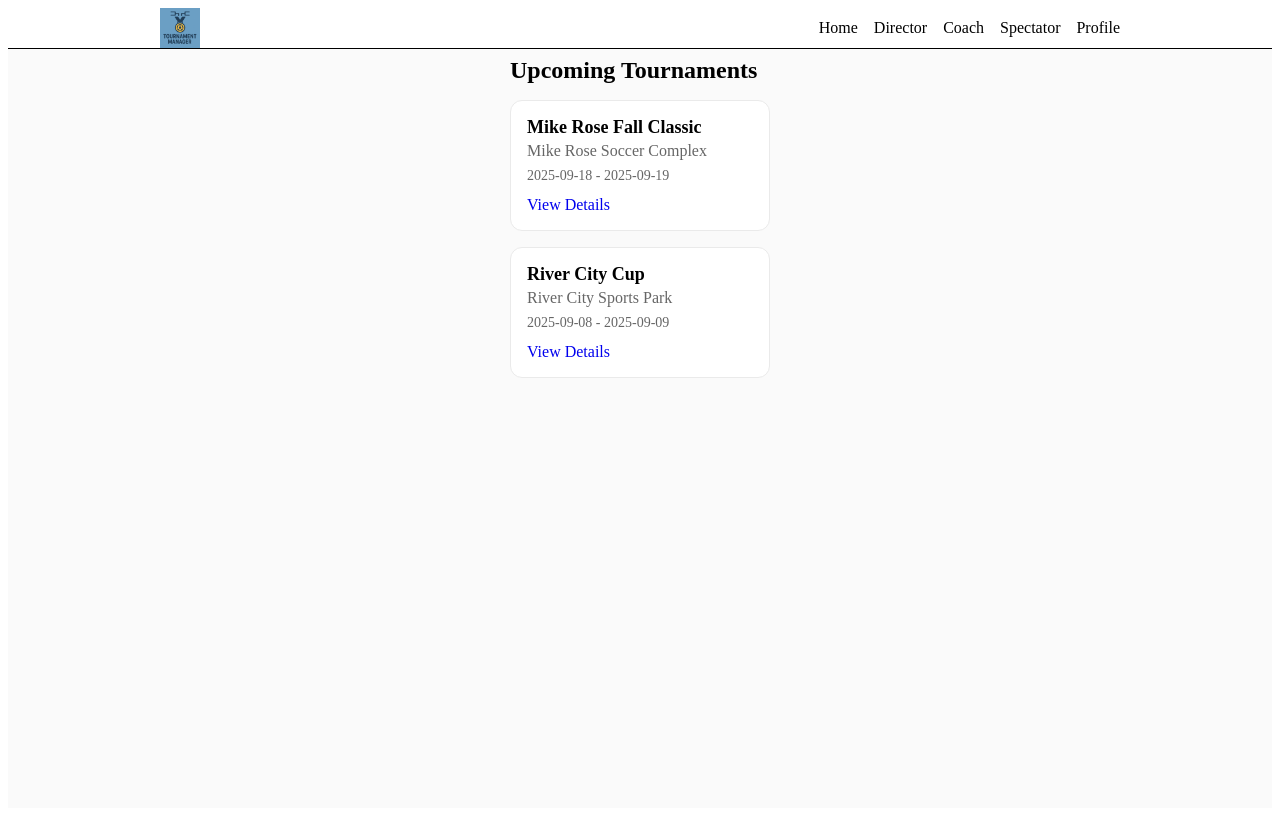
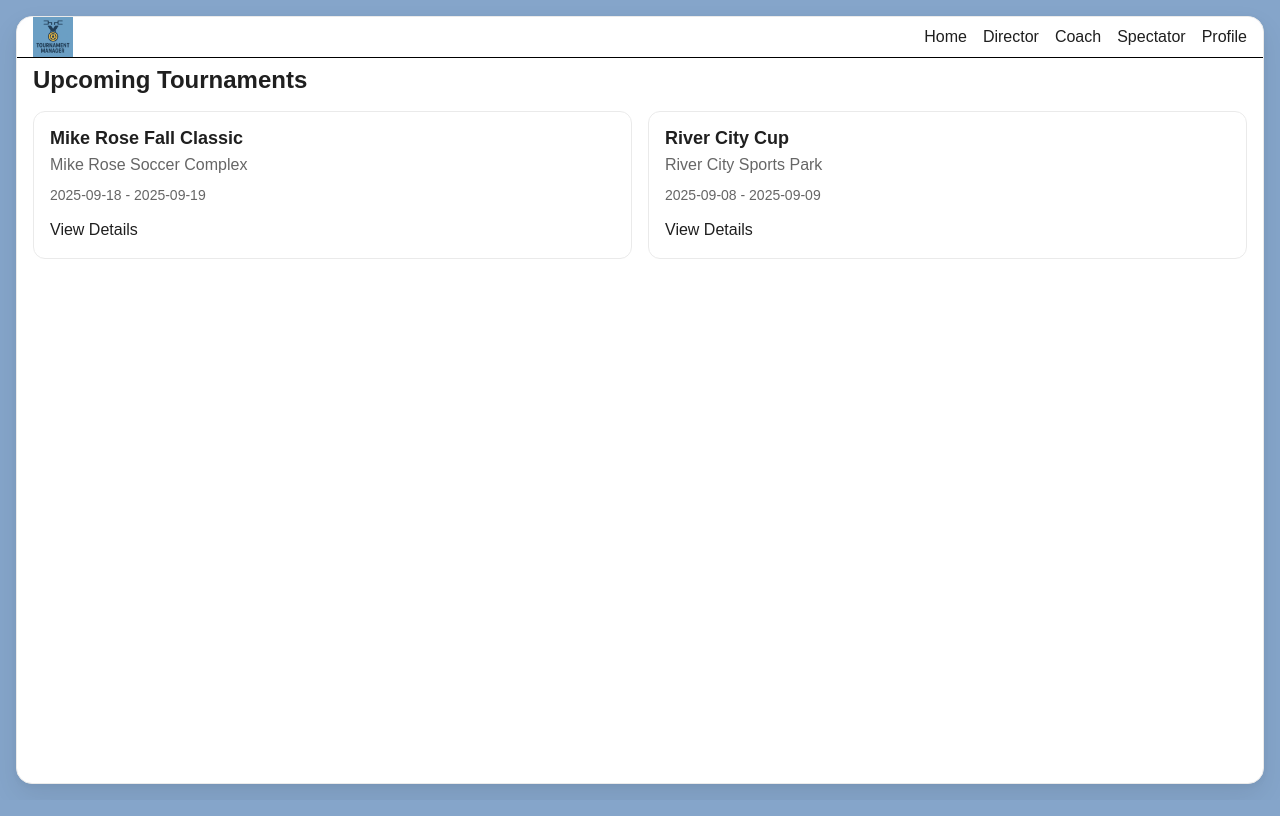
Before and after one commit to revellebrent/tournament-manager, a React (Vite) app: page / in a window 1280 px wide. Built offline with nearby package versions, Linux system fonts and the light colour scheme.

Commit message:
floating page surface - minor cleanup

```diff
--- a/src/App.jsx
+++ b/src/App.jsx
@@ -1,16 +1,17 @@
-import { Routes, Route } from 'react-router-dom';
+import { Routes, Route } from "react-router-dom";
 import Header from "./components/Header/Header.jsx";
-import Home from './components/Home/Home.jsx';
-import TournamentDetails from './components/TournamentsDetails/TournamentDetails';
-import DirectorDashboard from './components/DirectorDashboard/DirectorDashboard.jsx';
-import CoachDashboard from './components/CoachDashboard/CoachDashboard.jsx';
-import SpectatorDashboard from './components/SpectatorDashboard/SpectatorDashboard.jsx';
-import Profile from './components/Profile/Profile.jsx';
-import NotFound from './components/NotFound/NotFound.jsx';
+import Home from "./components/Home/Home.jsx";
+import TournamentDetails from "./components/TournamentsDetails/TournamentDetails";
+import DirectorDashboard from "./components/DirectorDashboard/DirectorDashboard.jsx";
+import CoachDashboard from "./components/CoachDashboard/CoachDashboard.jsx";
+import SpectatorDashboard from "./components/SpectatorDashboard/SpectatorDashboard.jsx";
+import Profile from "./components/Profile/Profile.jsx";
+import NotFound from "./components/NotFound/NotFound.jsx";
 
 export default function App() {
   return (
     <div className="page">
+      <div className="page__surface">
         <Header />
         <Routes>
           <Route path="/" element={<Home />} />
@@ -22,5 +23,6 @@ export default function App() {
           <Route path="*" element={<NotFound />} />
         </Routes>
       </div>
+    </div>
   );
 }
--- a/src/index.css
+++ b/src/index.css
@@ -1,22 +1,70 @@
+html, body, #root {
+  height: 100%;
+}
+
+body {
+  margin: 0;
+  font-family: Arial, sans-serif;
+  color: #1f1f1f;
+  background-color: #83a4c9fa;
+  line-height: 1.5;
+}
+
+* {
+  box-sizing: border-box;
+}
+
+img, svg, video {
+  display: block;
+  max-width: 100%;
+  height: auto;
+}
+
 .page {
-  min-height: 100vh;
-  background: #fafafa;
+  min-height: 100%;
   display: flex;
   flex-direction: column;
+  padding: 16px;
+}
+
+.page__surface {
+  background: #fff;
+  border: 1px solid #eaeaea;
+  border-radius: 16px;
+  box-shadow:
+  0 12px 28px rgba(0, 0, 0, 0.08),
+  0 2px 6px rgba(0, 0, 0, 0.04);
+  min-height: calc(100vh - 32px);
+  overflow: hidden;
 }
 
 .container {
-  max-width: 960px;
+  width: 100%;
+  max-width: 1280px;
   margin: 0 auto;
   padding: 0 16px;
 }
 
 .section {
-  background: #fff;
-  border: 1px solid #000;
-  border-radius: 12px;
-  padding: 16px;
-  box-shadow: 0 1px 2px rgba(0, 0, 0, 0.1);
+  margin: 24px 0;
+}
+
+h1, h2, h3 {
+  margin: 0 0 8px;
+  line-height: 1.2;
+}
+
+p {
+  margin: 0 0 12px;
+}
+
+a {
+  color: inherit;
+  text-decoration: none;
+}
+
+a:hover {
+  text-decoration: underline;
 }
 
 .visually-hidden {
```
Lines whose indentation alone changed are shown as unchanged.
